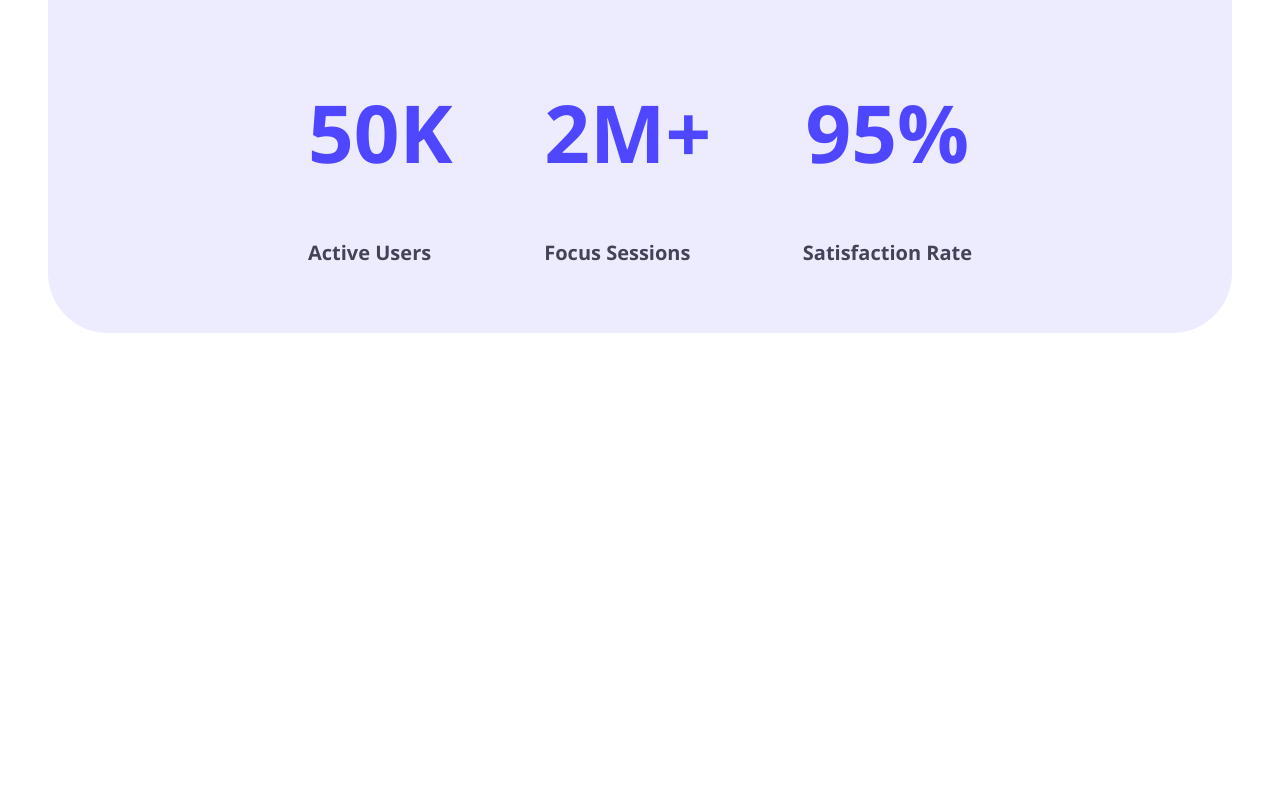
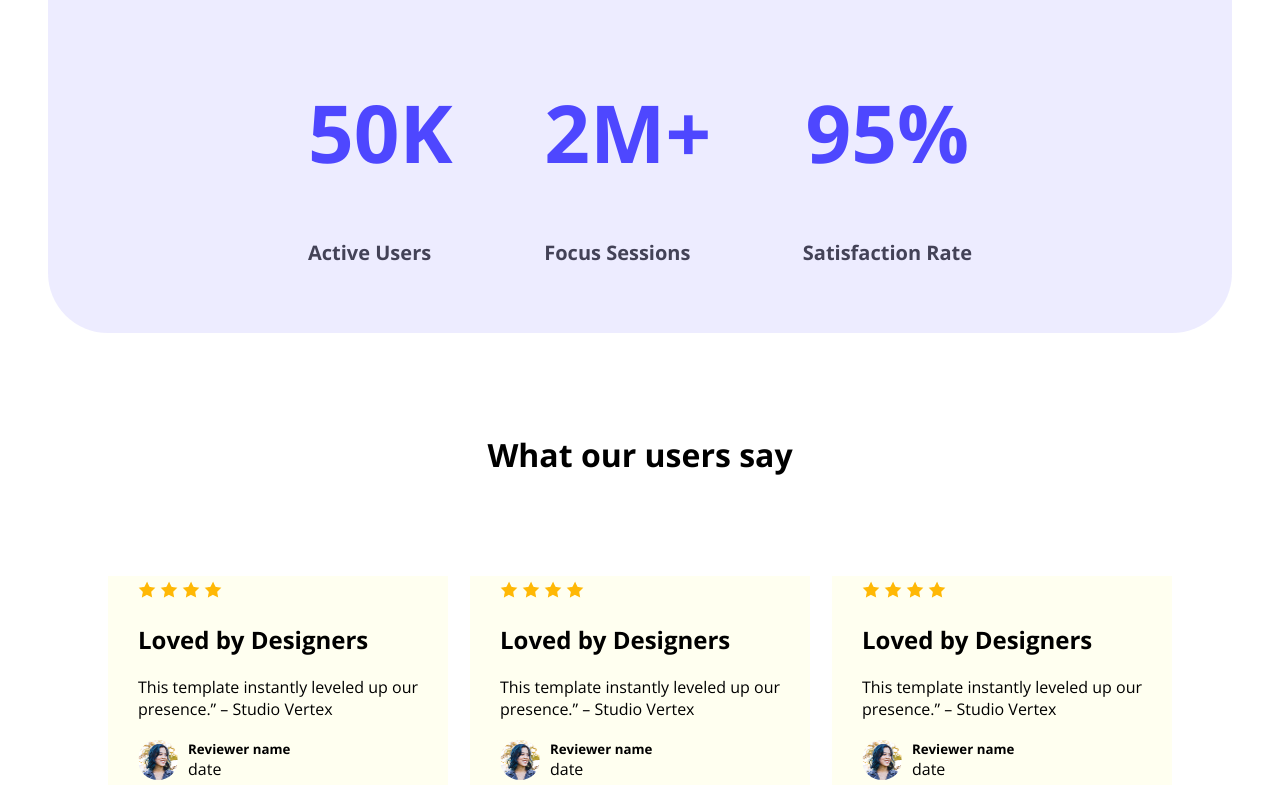
Before and after one commit to atikdev-bd/Assignment-1-landing-launchpad, a plain HTML site: page index.html in a window 1280 px wide. Shown: the part 1426-2221 px from the top of the page. Before the commit the page ends 1799 px from the top, so only its background shows below. Drawn offline with nearby package versions, Linux system fonts and the light colour scheme.

Commit message:
users feedback section done

```diff
--- a/index.html
+++ b/index.html
@@ -56,6 +56,67 @@
          </div>
 
         </div>
+
+        <div class="user-feedback-container">
+            <h1>What our users say</h1>
+            <div class="users-feedback">
+
+                 <div class="user-card">
+                    <div>
+                        <span> <img src="assets/icon-star.png" alt=""></span>
+                        <span> <img src="assets/icon-star.png" alt=""></span>
+                        <span> <img src="assets/icon-star.png" alt=""></span>
+                        <span> <img src="assets/icon-star.png" alt=""></span>
+
+                    </div>
+                    <h2>Loved by Designers</h2>
+                    <p>This template instantly leveled up our <br> presence.” – Studio Vertex</p>
+                    <div class="user-identity">
+                        <img src="assets/avatar.png" alt="">
+                        <div class="user-name-date">
+                            <h5>Reviewer name</h5>
+                            <p>date</p>
+                        </div>
+                    </div>
+                </div>
+                <div class="user-card">
+                    <div>
+                        <span> <img src="assets/icon-star.png" alt=""></span>
+                        <span> <img src="assets/icon-star.png" alt=""></span>
+                        <span> <img src="assets/icon-star.png" alt=""></span>
+                        <span> <img src="assets/icon-star.png" alt=""></span>
+
+                    </div>
+                    <h2>Loved by Designers</h2>
+                    <p>This template instantly leveled up our <br> presence.” – Studio Vertex</p>
+                    <div class="user-identity">
+                        <img src="assets/avatar.png" alt="">
+                        <div class="user-name-date">
+                            <h5>Reviewer name</h5>
+                            <p>date</p>
+                        </div>
+                    </div>
+                </div>
+                <div class="user-card">
+                    <div>
+                        <span> <img src="assets/icon-star.png" alt=""></span>
+                        <span> <img src="assets/icon-star.png" alt=""></span>
+                        <span> <img src="assets/icon-star.png" alt=""></span>
+                        <span> <img src="assets/icon-star.png" alt=""></span>
+
+                    </div>
+                    <h2>Loved by Designers</h2>
+                    <p>This template instantly leveled up our <br> presence.” – Studio Vertex</p>
+                    <div class="user-identity">
+                        <img src="assets/avatar.png" alt="">
+                        <div class="user-name-date">
+                            <h5>Reviewer name</h5>
+                            <p>date</p>
+                        </div>
+                    </div>
+                </div>
+            </div>
+        </div>
     </main>
     <footer></footer>
 </body>
--- a/styles/styles.css
+++ b/styles/styles.css
@@ -28,7 +28,7 @@ nav{
     justify-content: space-between;
     align-items: center;
     font-size: large;
-   margin-left: 100px;
+    margin-left: 100px;
     margin-right: 100px;
 
 }
@@ -101,9 +101,7 @@ nav h2 {
    background-color: rgba(78, 71, 255, 0.1);
    padding: 20px 260px ;
     color: white;
-
     border-radius: 60px;
-
     margin: 40px;
 
 }
@@ -111,7 +109,6 @@ nav h2 {
 .users-details {
     display: flex;
     justify-content: space-between;
-
     align-items: center;
 }
 
@@ -122,8 +119,6 @@ nav h2 {
 
 .users-container h1{
    text-align: center;
-
-
 }
 
 .title{
@@ -135,3 +130,42 @@ font-size: 38px;
     font-size: 20px;
     color: #434257;
 }
+
+.user-feedback-container h1{
+    margin-top: 100px;
+    margin-bottom: 100px;
+    text-align: center;
+}
+
+.user-identity{
+    display: flex;
+
+    justify-content: start;
+    align-items: center;
+    margin-top: 20px;
+}
+
+.user-card{
+    background-color: ivory;
+
+    padding: 5px 30px;
+}
+
+.users-feedback{
+    display: flex;
+    justify-content: space-between;
+    margin: 10px 100px;
+}
+
+.user-identity img{
+    width: 40px;
+    height: 40px;
+    margin-right: 10px;
+    border-radius: 50%;
+}
+
+.user-name-date h5, p{
+    margin-bottom: 0;
+    margin-top: 0;
+
+}
```
